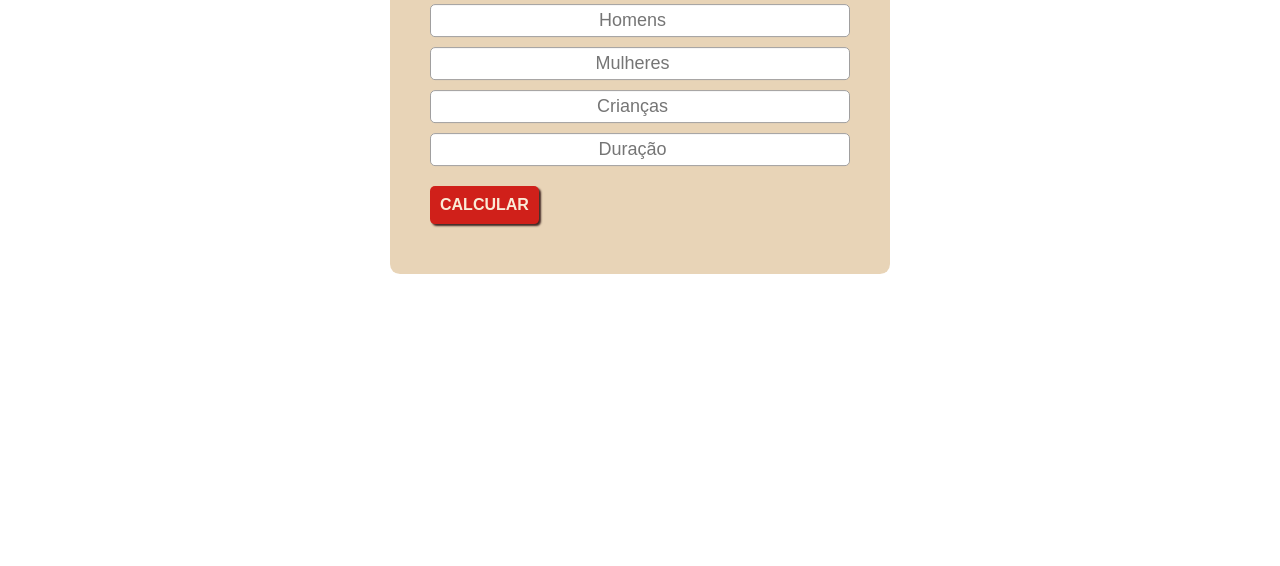
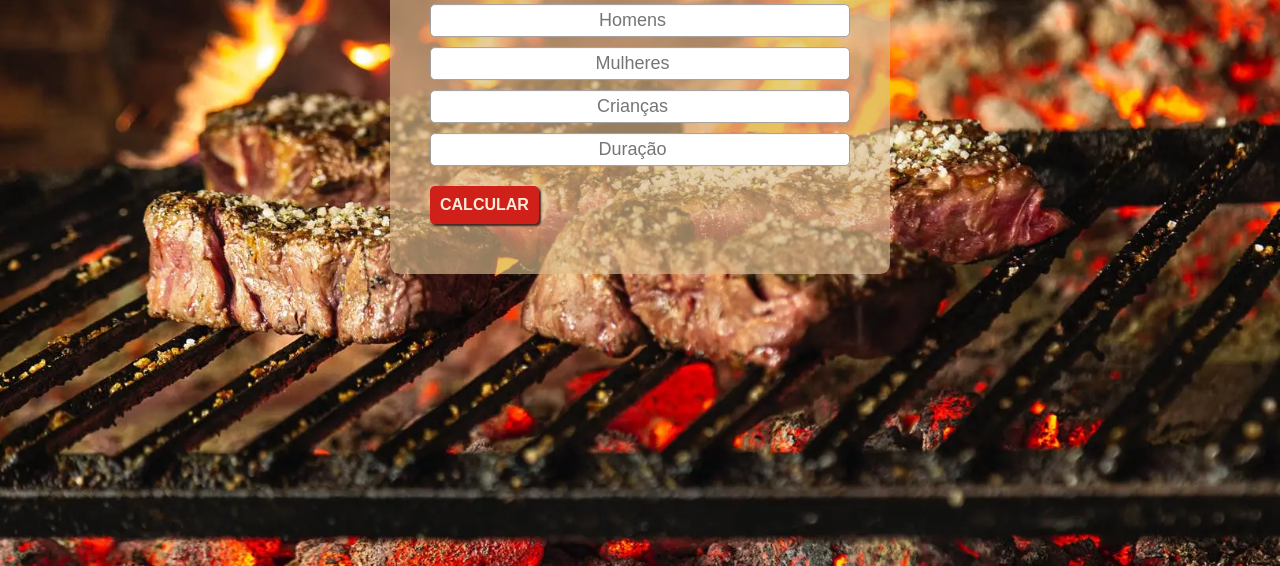
Before and after one commit to gabrieltelesdev/Churrascometro, a plain HTML site: page index.html in a window 1280 px wide. Shown: the part 234-800 px from the top of the page. Drawn offline with Linux system fonts and the light colour scheme; the site is published under a folder, as on GitHub Pages, so addresses that start at the root find nothing.

Commit message:
corrigido url da imagem

```diff
--- a/styles/style.css
+++ b/styles/style.css
@@ -7,7 +7,7 @@
 }
 
 .container {
-    background-image: url(/images/churrasco_5.webp);
+    background-image: url(../images/churrasco_5.webp);
     background-repeat: no-repeat;
     background-position: center;
     background-size: cover;
```
